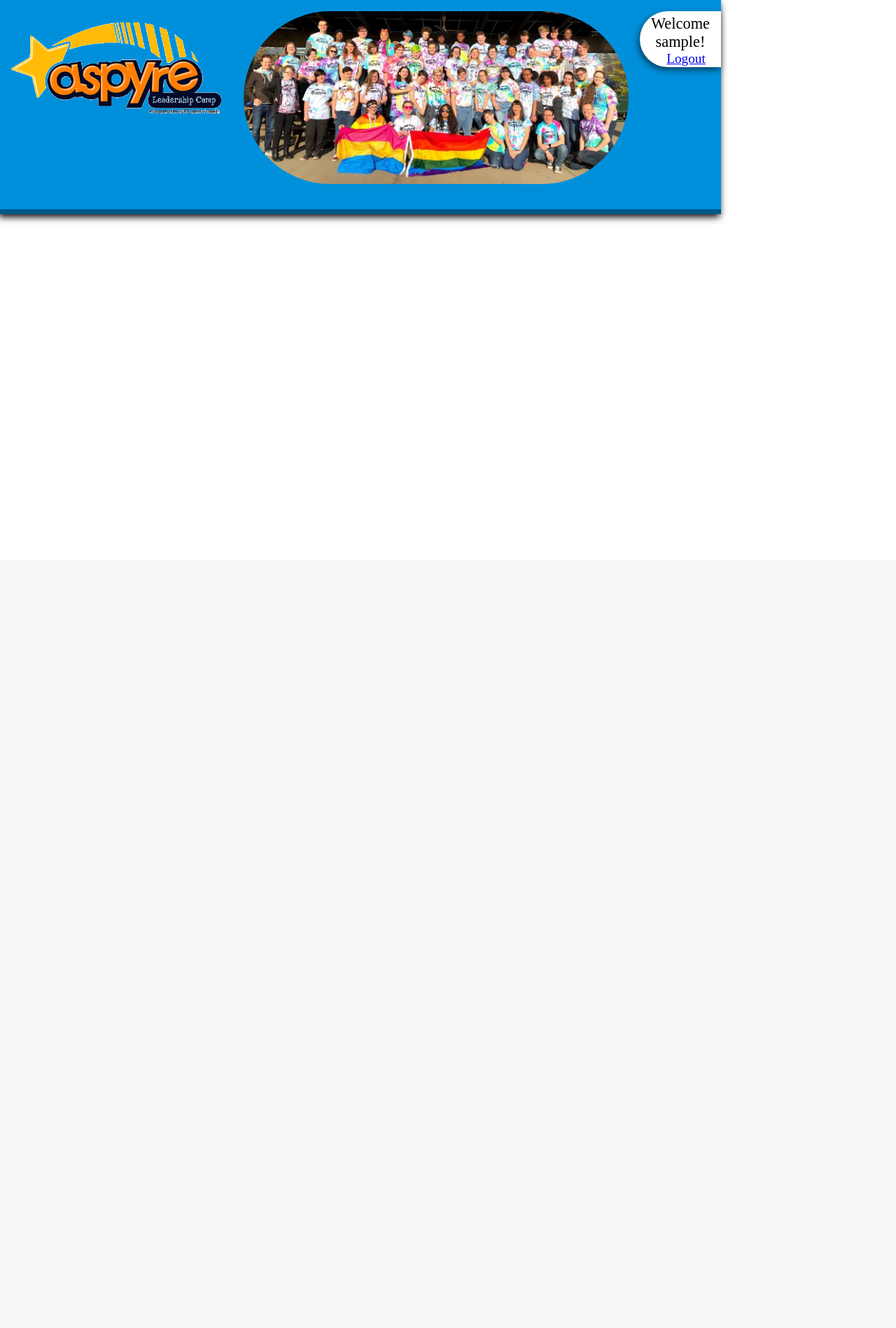
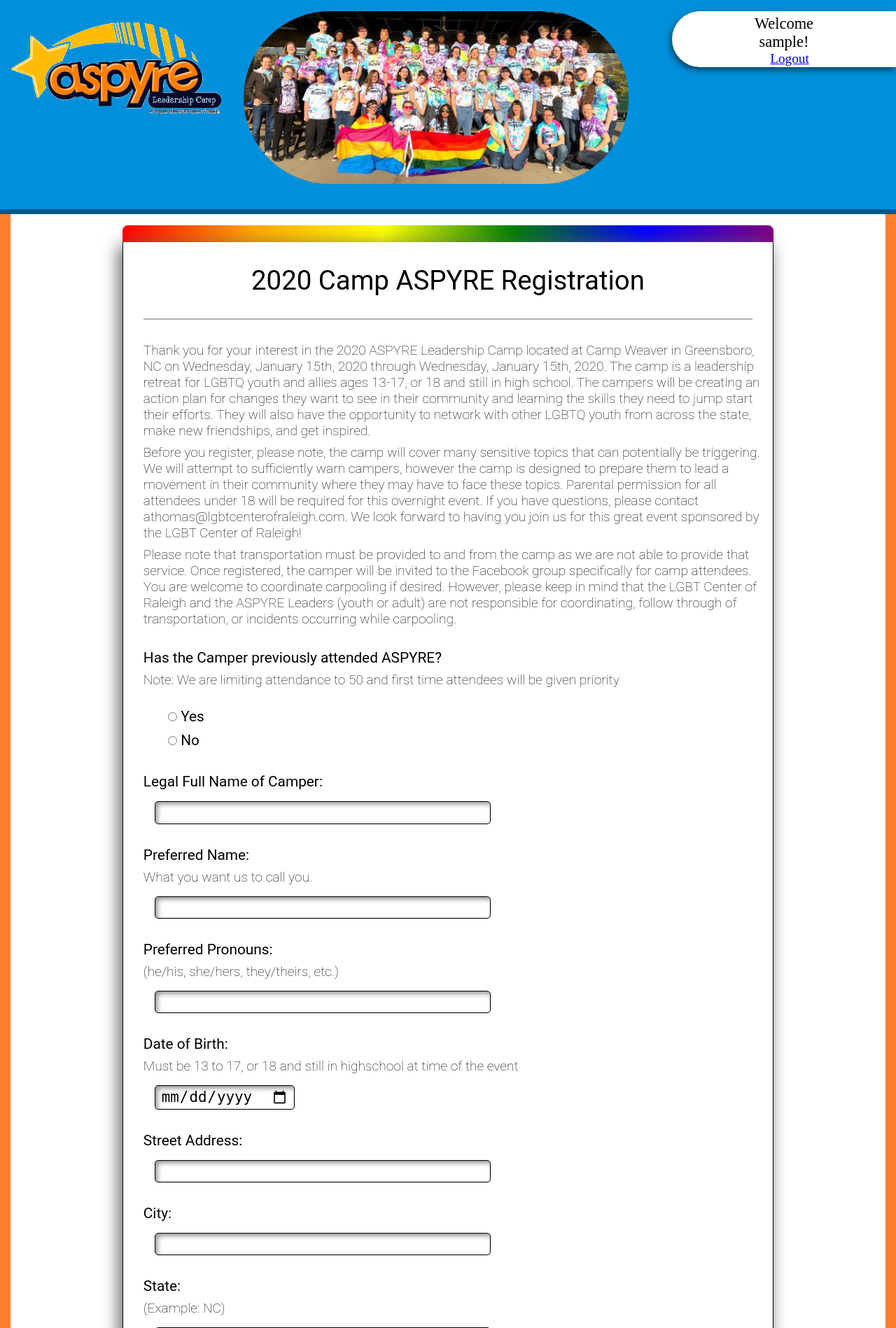
Before and after one commit to Team-Allies/camp-aspyre, a Django app: page / in a window 1280 px wide. Shown: the top 1898 px of the page at 70% size. Before the commit the page ends 317 px from the top, so only its background shows below. Run offline with Django 3.2, Linux system fonts and the light colour scheme; a user stored in the database is signed in; tables that the repository leaves empty hold one stand-in row (values such as "Sample post").

Commit message:
Fixing bug in urls, login now takes you to registration form

```diff
--- a/config/settings.py
+++ b/config/settings.py
@@ -167,7 +167,7 @@ ACCOUNT_ACTIVATION_DAYS = 7
 REGISTRATION_AUTO_LOGIN = True
 
 LOGIN_REDIRECT_URL = 'camper_registration_form'
-LOGOUT_REDIRECT_URL = 'login_page'
+LOGOUT_REDIRECT_URL = 'camper_registration_form'
 
 EMAIL_HOST = 'smtp.sendgrid.net'
 EMAIL_PORT = 587
--- a/config/urls.py
+++ b/config/urls.py
@@ -22,9 +22,9 @@ from core import views
 urlpatterns = [
     path('admin/', admin.site.urls),
     path('accounts/', include('registration.backends.simple.urls')),
-    path('', views.login_page, name="login_page"),
+    # path('', views.login_page, name="login_page"),
     path('', include("django.contrib.auth.urls")),
-    path('registration/', views.camper_registration, name="camper_registration_form"),
+    path('', views.camper_registration, name="camper_registration_form"),
     path('registration-submitted/', views.camper_registration_form_submitted, name="camper_registration_form_submitted"),
     path('scholarship/', views.camper_scholarship_form, name="camper_scholarship_form"),
     path('scholarship-submitted/', views.camper_scholarship_submitted, name="camper_scholarship_form_submitted"),
--- a/core/templates/core/camper_registration.html
+++ b/core/templates/core/camper_registration.html
@@ -1,6 +1,5 @@
 {% extends 'base.html' %}
 {% load static %}
-
 
 {% block content %}
 
@@ -11,17 +10,19 @@
     <div class="camper_form_title_container">
       <h1>{{ camp.start_date.year }} Camp ASPYRE Registration</h1>
     </div>
+    <div class="divider"></div>
+    <div class="text_field">
+      <p class="hint_text"> Thank you for your interest in the {{camp.start_date|date:"Y"}} ASPYRE Leadership Camp located at Camp Weaver in Greensboro, NC on {{camp.start_date|date:"l"}}, {{camp.start_date|date:"F"}} {{camp.start_date|date:"dS"}}, {{camp.start_date|date:"Y"}}
+        through {{camp.end_date|date:"l"}}, {{camp.end_date|date:"F"}} {{camp.end_date|date:"dS"}}, {{camp.end_date|date:"Y"}}. The camp is a leadership retreat for LGBTQ youth and allies ages 13-17, or 18 and still in high school. The campers will be
+        creating an action plan for changes they want to see in their community and learning the skills they need to jump start their efforts. They will also have the opportunity to network with other LGBTQ youth from across the state, make new friendships,
+        and get inspired.</p>
 
-            <div class="divider"></div>
+      <p class="hint_text"> Before you register, please note, the camp will cover many sensitive topics that can potentially be triggering. We will attempt to sufficiently warn campers, however the camp is designed to prepare them to lead a movement in their community where
+        they may have to face these topics. Parental permission for all attendees under 18 will be required for this overnight event. If you have questions, please contact athomas@lgbtcenterofraleigh.com. We look forward to having you join us for this
+        great event sponsored by the LGBT Center of Raleigh!</p>
 
-            <div class="text_field">
-
-                <p class="hint_text"> Thank you for your interest in the {{camp.start_date|date:"Y"}} ASPYRE Leadership Camp located at Camp Weaver in Greensboro, NC on {{camp.start_date|date:"l"}}, {{camp.start_date|date:"F"}} {{camp.start_date|date:"dS"}}, {{camp.start_date|date:"Y"}} through {{camp.end_date|date:"l"}}, {{camp.end_date|date:"F"}} {{camp.end_date|date:"dS"}}, {{camp.end_date|date:"Y"}}. The camp is a leadership retreat for LGBTQ youth and allies ages 13-17, or 18 and still in high school. The campers will be creating an action plan for changes they want to see in their community and learning the skills they need to jump start their efforts. They will also have the opportunity to network with other LGBTQ youth from across the state, make new friendships, and get inspired.</p>
-
-                <p class="hint_text"> Before you register, please note, the camp will cover many sensitive topics that can potentially be triggering. We will attempt to sufficiently warn campers, however the camp is designed to prepare them to lead a movement in their community where they may have to face these topics. Parental permission for all attendees under 18 will be required for this overnight event.  If you have questions, please contact athomas@lgbtcenterofraleigh.com.  We look forward to having you join us for this great event sponsored by the LGBT Center of Raleigh!</p>
-
-
-                <p class="hint_text"> Please note that transportation must be provided to and from the camp as we are not able to provide that service. Once registered, the camper will be invited to the Facebook group specifically for camp attendees. You are welcome to coordinate carpooling if desired. However, please keep in mind that the LGBT Center of Raleigh and the ASPYRE Leaders (youth or adult) are not responsible for coordinating, follow through of transportation, or incidents occurring while carpooling.</p>
+      <p class="hint_text"> Please note that transportation must be provided to and from the camp as we are not able to provide that service. Once registered, the camper will be invited to the Facebook group specifically for camp attendees. You are welcome to coordinate carpooling
+        if desired. However, please keep in mind that the LGBT Center of Raleigh and the ASPYRE Leaders (youth or adult) are not responsible for coordinating, follow through of transportation, or incidents occurring while carpooling.</p>
     </div>
     <div class="text_field">
       <h3 class="field_title">Has the Camper previously attended ASPYRE?</h3>
@@ -85,7 +86,8 @@
       <p class="hint_text">(LGBT Center Website, GSA, Invite from Volunteer, Teacher, Counselor, etc.)</p>
       {{ form.how_did_the_camper_hear_about_the_camp }}
     </div>
-            {% comment %} <div class="text_field">
+    {% comment %}
+    <div class="text_field">
       <h3 class="field_title">Are you on Facebook? If so, would you like to be added to the ASPYRE group?</h3>
       <p class="hint_text">Please write in if you use a different name on Facebook. A Youth Leader will be sending you a friend request to add you to the group.</p>
       {{ form.would_the_camper_like_to_be_added_facebook }}
@@ -121,7 +123,6 @@
       {{ form.does_the_camper_have_other_companies_paying }}
     </div>
     <div class="save_submit_button_container">
-                <button class="save_button" onclick="" value="Save">Save/Continue Later</button>
       <button class="submit_button" type="submit">SUBMIT</button>
     </div>
   </form>
--- a/core/views.py
+++ b/core/views.py
@@ -4,8 +4,8 @@ from core.forms import CamperRegistrationForm, CamperScholarshipForm, CamperMedi
 from core.models import User, Camper, Camp, MedicalInformation, Registration
 from django.core.mail import send_mail
 
-def login_page(request):
-  return render(request, 'core/login_page.html')
+# def login_page(request):
+#   return render(request, 'core/login_page.html')
 
 @login_required
 def camper_registration(request):
```
Lines whose indentation alone changed are shown as unchanged.
